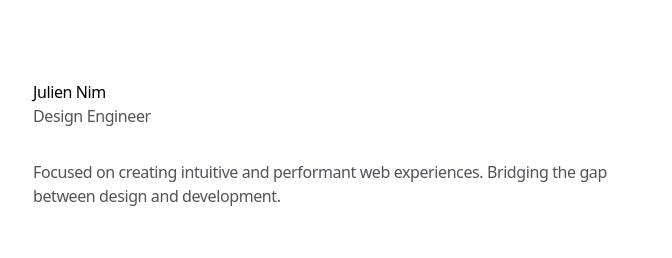
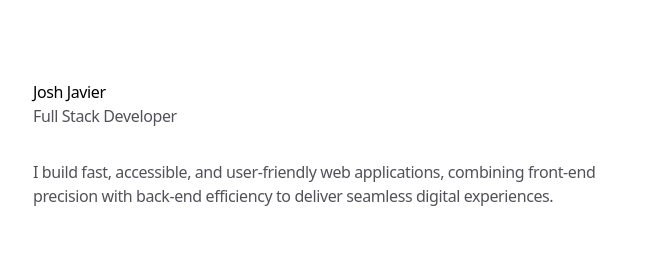
Before and after one commit to joshjavier/portfolio, a Next.js app: page / in a window 1280 px wide. Shown: the top 258 px of the page, without its empty margins (303-975 px from the left). Built offline with nearby package versions, Linux system fonts and the light colour scheme.

Commit message:
feat: update header and intro copy

```diff
--- a/app/data.ts
+++ b/app/data.ts
@@ -26,6 +26,11 @@ type SocialLink = {
   label: string
   link: string
 }
+
+export const NAME = 'Josh Javier'
+export const ROLE = 'Full Stack Developer'
+export const INTRODUCTION =
+  'I build fast, accessible, and user-friendly web applications, combining front-end precision with back-end efficiency to deliver seamless digital experiences.'
 
 export const PROJECTS: Project[] = [
   {
--- a/app/header.tsx
+++ b/app/header.tsx
@@ -1,13 +1,14 @@
 'use client'
 import { TextEffect } from '@/components/ui/text-effect'
 import Link from 'next/link'
+import { NAME, ROLE } from './data'
 
 export function Header() {
   return (
     <header className="mb-8 flex items-center justify-between">
       <div>
         <Link href="/" className="font-medium text-black dark:text-white">
-          Julien Nim
+          {NAME}
         </Link>
         <TextEffect
           as="p"
@@ -16,7 +17,7 @@ export function Header() {
           className="text-zinc-600 dark:text-zinc-500"
           delay={0.5}
         >
-          Design Engineer
+          {ROLE}
         </TextEffect>
       </div>
     </header>
--- a/app/page.tsx
+++ b/app/page.tsx
@@ -18,6 +18,7 @@ import {
   BLOG_POSTS,
   EMAIL,
   SOCIAL_LINKS,
+  INTRODUCTION,
 } from './data'
 
 const VARIANTS_CONTAINER = {
@@ -136,10 +137,7 @@ export default function Personal() {
         transition={TRANSITION_SECTION}
       >
         <div className="flex-1">
-          <p className="text-zinc-600 dark:text-zinc-400">
-            Focused on creating intuitive and performant web experiences.
-            Bridging the gap between design and development.
-          </p>
+          <p className="text-zinc-600 dark:text-zinc-400">{INTRODUCTION}</p>
         </div>
       </motion.section>
 
```
